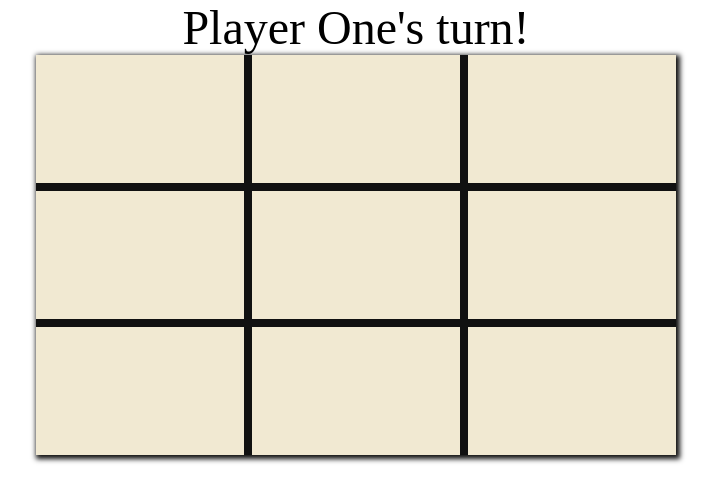
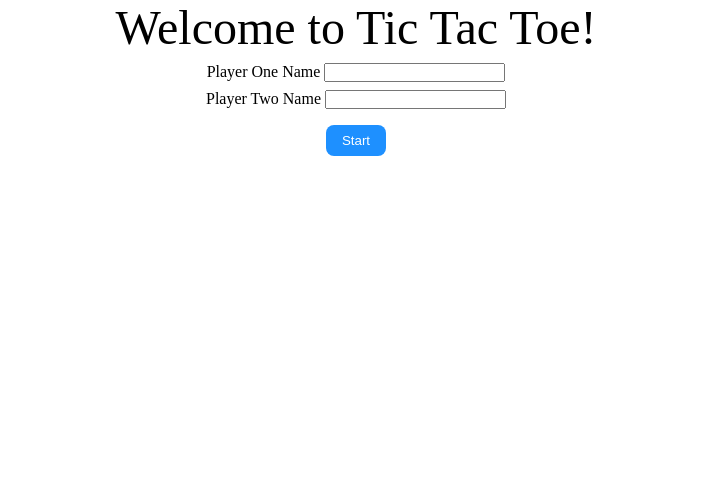
Before and after one commit to alihaider1145/tictactoe, a plain HTML site: page index.html in a window 1280 px wide. Shown: the whole page, without its empty margins (284-999 px from the left). Drawn offline with Linux system fonts and the light colour scheme.

Commit message:
Intergrate initial, game, result screen sequence wise

```diff
--- a/index.html
+++ b/index.html
@@ -8,8 +8,26 @@
     <script src="./script.js" defer></script>
   </head>
   <body>
-    <div class="game-announcement"></div>
-    <div class="game-container">
+    <div class="game-announcement">Welcome to Tic Tac Toe!</div>
+    <div class="game-menu">
+      <form class="form">
+        <div class="player-name">
+          <label for="PlayerOneName">Player One Name</label>
+          <input type="text" name="player-one-name" id="PlayerOneName">
+        </div>
+
+        <div class="player-name">
+          <label for="PlayerTwoName">Player Two Name</label>
+          <input type="text" name="player-two-name" id="PlayerTwoName">
+        </div>
+
+        <button type="submit" class="form-btn button">Start</button>
+      </form>
+      <div class="play-again">
+        <button class="play-again-btn button hidden">Play Again</button>
+      </div>
+    </div>
+    <div class="game-container hidden">
       <button class="game-cell"></button>
       <button class="game-cell"></button>
       <button class="game-cell"></button>
--- a/script.js
+++ b/script.js
@@ -64,30 +64,46 @@ function Cell(){
 function GameUI(){
     let cellBtn = [];
 
+    cellBtn = document.querySelectorAll(".game-cell");
     const gameAnnouncement = document.querySelector(".game-announcement");
-    cellBtn = document.getElementsByClassName("game-cell");
+    const form = document.querySelector(".form");
+    const playAgainBtn = document.querySelector(".play-again-btn");
+    const gameContainer = document.querySelector(".game-container");
+    const formBtn = document.querySelector(".form-btn");
 
+    const getPlayerOneNameInput = () => new FormData(form).get("player-one-name");
+    const getPlayerTwoNameInput = () => new FormData(form).get("player-two-name");
+    const getForm = () => form;
+    const getGameContainer = () => gameContainer;
+    const getPlayAgainBtn = () => playAgainBtn;
     const getCellBtn = () => cellBtn;
+    const getGameAnnouncement = () => gameAnnouncement;
+    const getFormBtn = () => formBtn;
 
-    const getGameAnnouncement = () => gameAnnouncement;
-
-    return { getCellBtn, getGameAnnouncement};
+    return {
+        getCellBtn,
+        getGameAnnouncement,
+        getPlayerOneNameInput,
+        getPlayerTwoNameInput,
+        getForm,
+        getGameContainer,
+        getPlayAgainBtn,
+        getFormBtn
+    };
 }
 
-(function GameController(
-    playerOneName = "Player One",
-    playerTwoName = "Player Two"
-){
+(function GameController(){
     const board = Gameboard();
     const UI = GameUI();
+    let playerOneName, playerTwoName;
 
     const players = [
         {
-            name: playerOneName,
+            name: '',
             token: 'X',
         },
         {
-            name: playerTwoName,
+            name: '',
             token: 'O',
         }
     ];
@@ -156,7 +172,6 @@ function GameUI(){
             row.every(cell => (cell != ''))
         )){
             board.printAnnouncement(activePlayer, 'draw');
-            return;
         }
     };
 
@@ -167,18 +182,45 @@ function GameUI(){
     const playRound = (row, column) => {
         let success = board.playerTurn(row, column, activePlayer);
 
+        board.printAnnouncement(activePlayer, 'turn');
+
         if((checkDraw()) || (checkWinner())){
             board.printBoard();
-            return;
+            gameOver();
         }
         else if (success){
             switchPlayerTurn();
-            board.printAnnouncement(activePlayer, 'turn');
             board.printBoard();
         }
         else{
             UI.getGameAnnouncement().textContent = "The place is already taken, try again!";
         }
+    };
+
+    const bindFormEvents = () => {
+        UI.getForm().addEventListener("submit", (e) => {
+            e.preventDefault();
+
+            players[0].name = playerOneName = UI.getPlayerOneNameInput();
+            players[1].name = playerTwoName = UI.getPlayerTwoNameInput();
+
+            UI.getForm().classList.add("hidden");
+            UI.getGameContainer().classList.remove("hidden");
+
+            return { playerOneName, playerTwoName };
+        });
+    };
+
+    const bindPlayAgainEvents = () => {
+        UI.getPlayAgainBtn().addEventListener("click", (e) => {
+            UI.getPlayAgainBtn().classList.add("hidden");
+            UI.getGameContainer().classList.add("hidden");
+            UI.getForm().classList.remove("hidden");
+        });
+    };
+
+    const gameOver = () =>{
+        UI.getPlayAgainBtn().classList.remove("hidden");
     };
 
     const bindPlayRoundEvents = () => {
@@ -192,8 +234,9 @@ function GameUI(){
         }
     };
 
-    board.printAnnouncement(activePlayer, 'turn');
     bindPlayRoundEvents();
+    bindFormEvents();
+    bindPlayAgainEvents();
 
     return;
 })();
--- a/style.css
+++ b/style.css
@@ -1,6 +1,11 @@
 *, *:before, *:after{
     padding: 0;
     margin: 0;
+}
+
+body{
+    text-align: center;
+    font-size: 1rem;
 }
 
 .game-container{
@@ -25,3 +30,20 @@
     text-align: center;
     font-size: 3rem;
 }
+
+.button{
+    padding: 8px 16px;
+    background-color: #1E90FF;
+    color: #FFFFFF;
+    border: 0;
+    border-radius: 8px;
+    margin: 8px;
+}
+
+.player-name{
+    margin: 8px;
+}
+
+.hidden{
+    display: none;
+}
```
